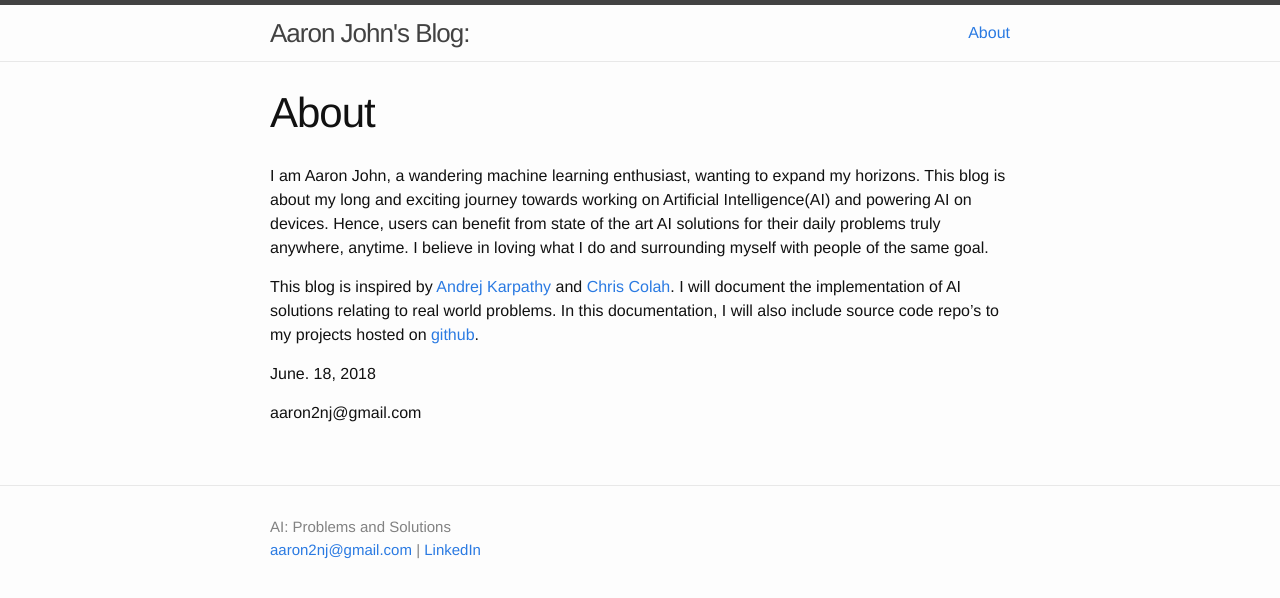
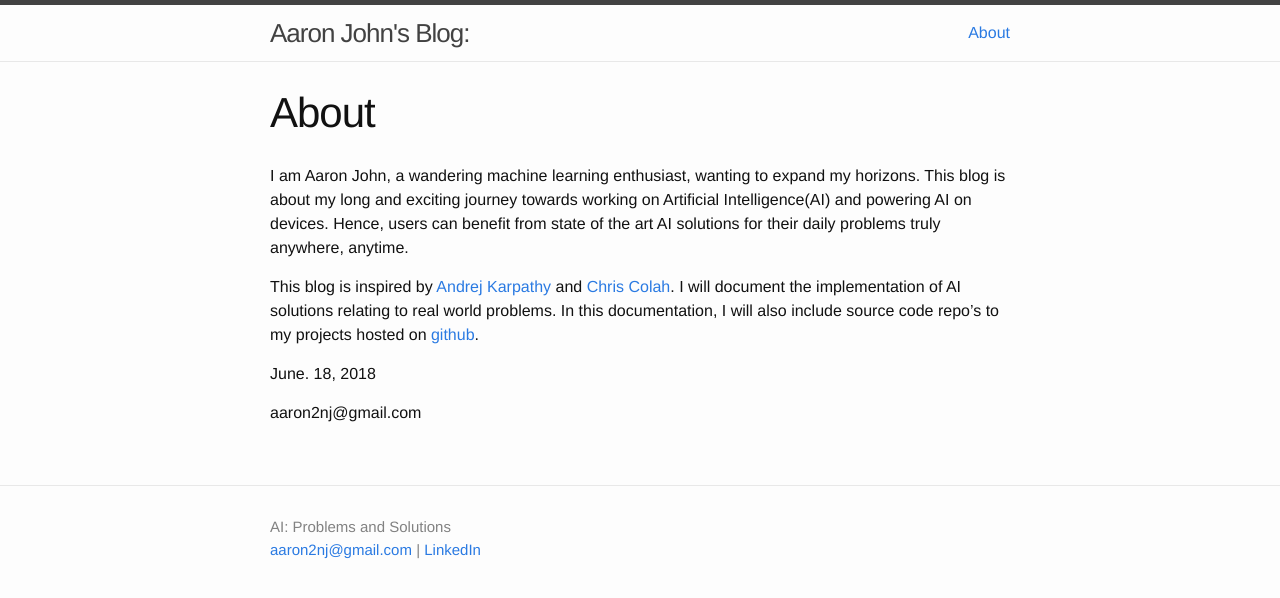
Before and after one commit to alexalwks2/aaronjohn2.github.io, a Jekyll site: the page built from about.md, in a window 1280 px wide. Shown: the top 598 px of the page. Built offline with Jekyll 4.4.1, drawn with Linux system fonts in a browser that asks for light colours.

Commit message:
Update about.md

```diff
--- a/about.md
+++ b/about.md
@@ -5,7 +5,7 @@ comments: false
 permalink: /about/
 ---
 
-I am Aaron John, a wandering machine learning enthusiast, wanting to expand my horizons. This blog is about my long and exciting journey towards working on Artificial Intelligence(AI) and powering AI on devices. Hence, users can benefit from state of the art AI solutions for their daily problems truly anywhere, anytime. I believe in loving what I do and surrounding myself with people of the same goal.
+I am Aaron John, a wandering machine learning enthusiast, wanting to expand my horizons. This blog is about my long and exciting journey towards working on Artificial Intelligence(AI) and powering AI on devices. Hence, users can benefit from state of the art AI solutions for their daily problems truly anywhere, anytime.
 
 This blog is inspired by [Andrej Karpathy](http://karpathy.github.io/) and [Chris Colah](http://colah.github.io/). I will document the implementation of AI solutions relating to real world problems. In this documentation, I will also include source code repo's to my projects hosted on [github](https://github.com/aaronjohn2).
 
```
